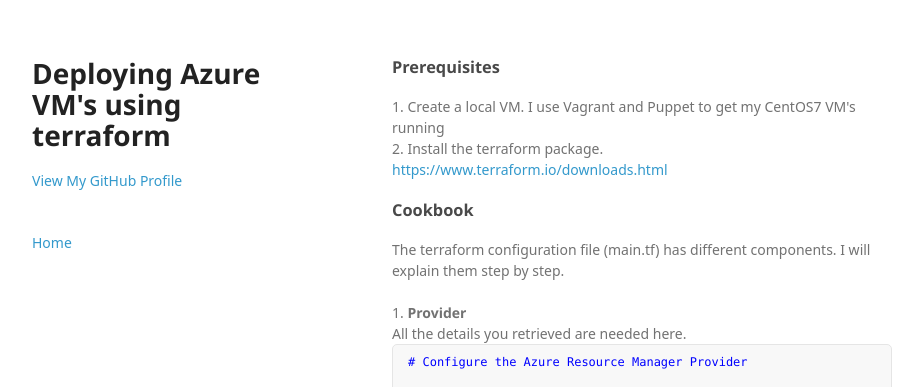
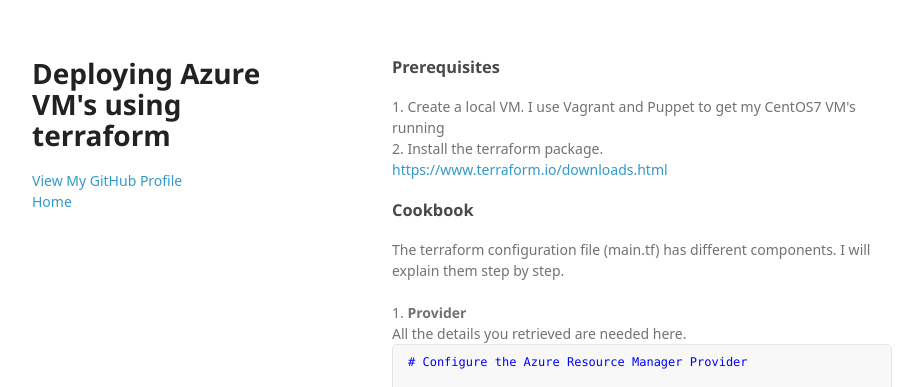
Before and after one commit to arjenwilly/arjenwilly.github.io, a Jekyll site: the page terraform2.html, which Jekyll copies as it is, in a window 1280 px wide. Shown: the top 387 px of the page, without its empty margins (178-1101 px from the left). Built offline with Jekyll 4.4.1, drawn with Linux system fonts in a browser that asks for light colours; some web fonts are replaced.

Commit message:
Update terraform2.html

```diff
--- a/terraform2.html
+++ b/terraform2.html
@@ -19,8 +19,8 @@
         <p></p>
 
 
-        <p class="view"><a href="https://github.com/arjenwilts">View My GitHub Profile</a></p><br>
-        <p class="view"><a href="index.html">Home</a></p>
+        <p class="view"><a href="https://github.com/arjenwilts">View My GitHub Profile</a><br>
+       <a href="index.html">Home</a></p>
 
       </header>
       <section>
```
